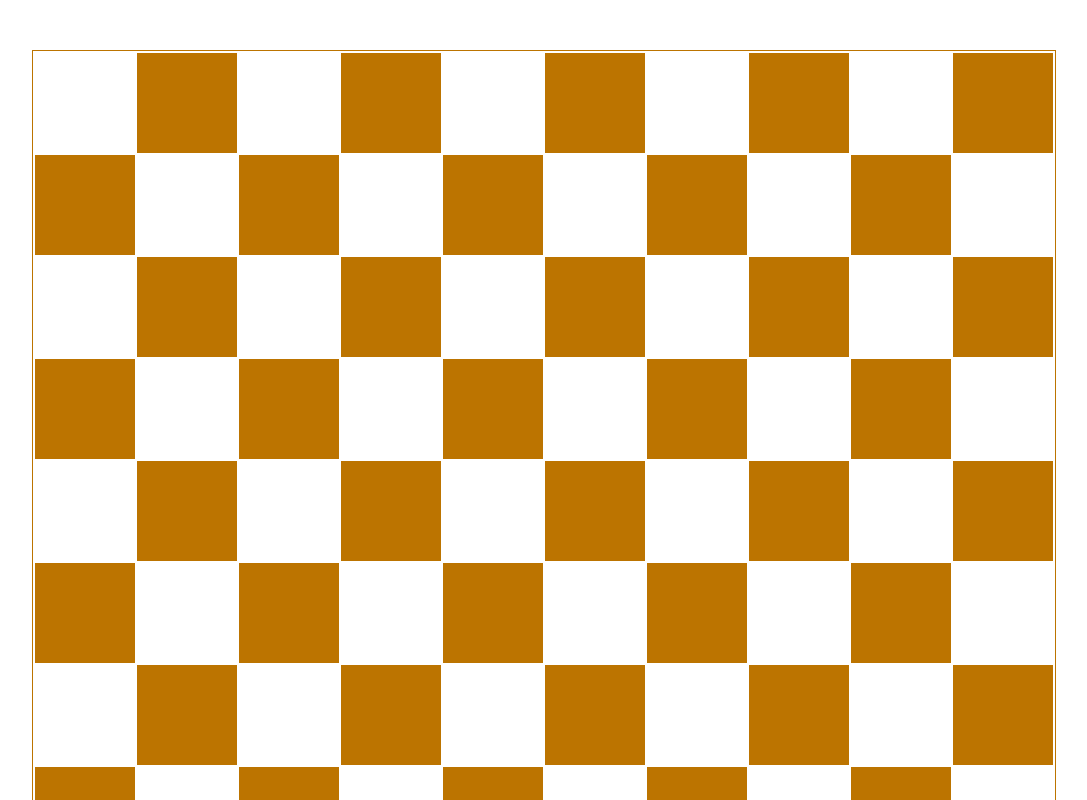
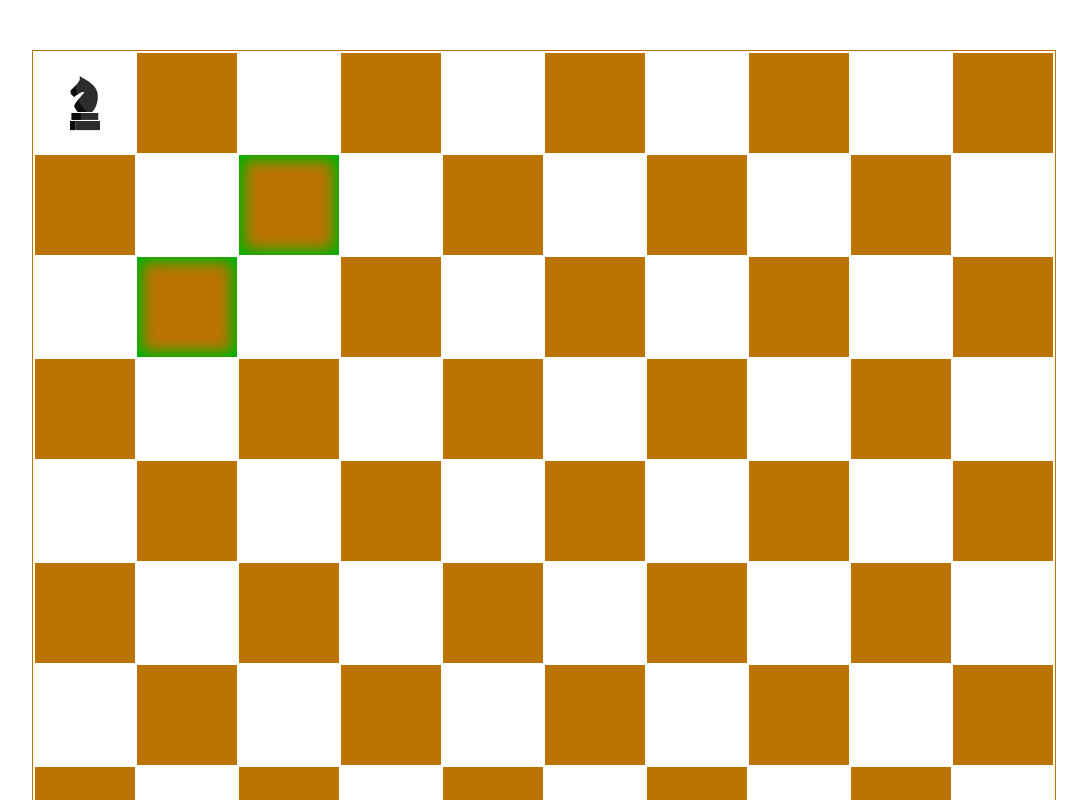
Before and after one commit to EugeniiSh/TestTasks, a website with bundled scripts: page rosatom/index.html in a window 1280 px wide. Both pictures are taken after a click on the element 181 px from the left and 103 px from the top of the page. Shown: the top 800 px of the page, without its empty margins (96-1183 px from the left). Built offline with nearby package versions, Linux system fonts and the light colour scheme.

Commit message:
feat: add main logic

```diff
--- a/rosatom/src/scripts/main.ts
+++ b/rosatom/src/scripts/main.ts
@@ -0,0 +1,96 @@
+const field = document.querySelector('.field') as HTMLTableElement;
+const horse = document.querySelector('.horse') as HTMLDivElement;
+const allCells: NodeListOf<HTMLTableCellElement> = document.querySelectorAll('.cell');
+
+allCells.forEach((item) => item.classList.add('cell_active_allow'));
+let prevCell: HTMLTableCellElement | null = null;
+let count = 0;
+
+field.addEventListener('click', (event) =>
+{
+  const td = event.target as HTMLTableCellElement | null;
+
+  if(td !== null
+    && td.classList.contains('cell')
+    && td.classList.contains('cell_active_allow')
+    && !td.classList.contains('cell_active_disallow'))
+  {
+    allCells.forEach((item) => item.classList.remove('cell_active_allow'));
+
+    horse.classList.add('horse_active');
+    td.append(horse);
+
+    const tdParentElement = td.parentElement as HTMLTableRowElement;
+    const currentRowIndex = tdParentElement.sectionRowIndex;
+    const currentCellIndex = td.cellIndex;
+    let countAllowCells = 0;
+
+    for(let i = 1; i <= 2; i += 1)
+    {
+      const rows: (HTMLTableRowElement | undefined)[] = [field.rows[currentRowIndex - i], field.rows[currentRowIndex + i]];
+      rows.forEach((row) =>
+      {
+        if(row !== undefined)
+        {
+          const firstCell: HTMLTableCellElement | undefined = row.cells[currentCellIndex - (3 - i)];
+          const secondCell: HTMLTableCellElement | undefined = row.cells[currentCellIndex + (3 - i)];
+
+          if(firstCell !== undefined && !firstCell.classList.contains('cell_active_disallow'))
+          {
+            firstCell.classList.add('cell_active_allow');
+            countAllowCells += 1;
+          }
+          if(secondCell !== undefined && !secondCell.classList.contains('cell_active_disallow'))
+          {
+            secondCell.classList.add('cell_active_allow');
+            countAllowCells += 1;
+          }
+        }
+      })
+    }
+
+    if(prevCell !== null)
+    {
+      count += 1;
+      prevCell.textContent = `${count}`;
+    }
+
+    td.classList.add('cell_active_disallow');
+    prevCell = td;
+
+    if(countAllowCells === 0)
+    {
+      let filledCells = 0;
+      allCells.forEach((cell) =>
+      {
+        if(cell.classList.contains('cell_active_disallow')) filledCells += 1;
+      });
+
+      if(filledCells === 100)
+      {
+        alert('you win!');
+      }
+      else
+      {
+        alert('gamover');
+      }
+
+    }
+  }
+});
+
+const newGame = document.querySelector('.new-game') as HTMLButtonElement;
+
+newGame.addEventListener('click', () =>
+{
+  allCells.forEach((cell) =>
+  {
+    cell.classList.remove('cell_active_disallow');
+    cell.classList.add('cell_active_allow');
+    cell.textContent = '';
+  });
+
+  count = 0;
+  prevCell = null;
+  horse.classList.remove('horse_active');
+})
--- a/rosatom/src/styles/style.scss
+++ b/rosatom/src/styles/style.scss
@@ -42,12 +42,20 @@ body
   width: 100rem;
   height: 100rem;
 
+  font-size: 48rem;
+  text-align: center;
+
   cursor: pointer;
   transition: 0.3s;
 
   &:hover
   {
     box-shadow: inset 2rem 2rem 5rem rgb(0, 0, 0);
+  }
+
+  &_active_allow
+  {
+    box-shadow: inset 5rem 5rem 15rem rgb(0, 178, 0), inset -5rem -5rem 15rem rgb(0, 178, 0);
   }
 }
 
@@ -75,12 +83,14 @@ body
 {
   display: none;
   position: absolute;
+  top: 0;
+  left: 0;
 
   width: 100rem;
   height: 100rem;
+
+  &_active
+  {
+    display: block;
+  }
 }
-
-.horse_active
-{
-  display: '';
-}
```
Also changed, not shown: rosatom/dist/scripts/main.js (added), rosatom/dist/styles/style.css, 2 other files.
